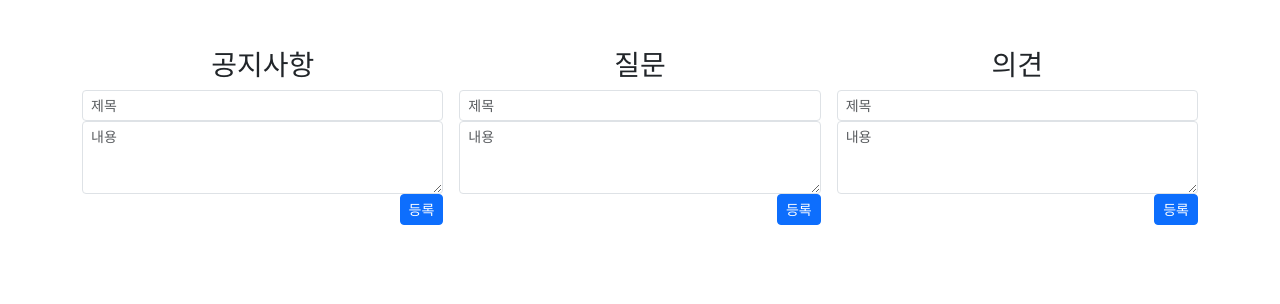
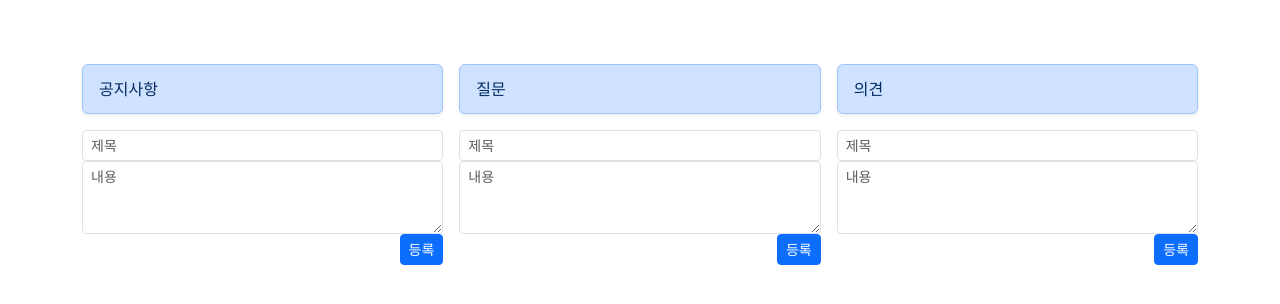
Before and after one commit to sung-gon-kim/openpost, a Django app: page / in a window 1280 px wide. Shown: the top 304 px of the page. Run offline with Django 5.2, Linux system fonts and the light colour scheme; data that the repository does not hold is empty.

Commit message:
Update section design

```diff
--- a/openpost/templates/openpost/sections.html
+++ b/openpost/templates/openpost/sections.html
@@ -1,5 +1,9 @@
 <div class="col">
-  <h3 class="text-center">{{ section }}</h3>
+  <div class="align-items-center p-3 my-3 rounded shadow-sm text-primary-emphasis bg-primary-subtle border border-primary-subtle">
+    <div class="lh-1">
+      <h1 class="h6 mb-0 lh-1">{{ section }}</h1>
+    </div>
+  </div>
   {% include "./posts.html" with posts=posts %}
   <form action="{% url 'openpost:add_post' %}" method="post">
     {% csrf_token %}
```
